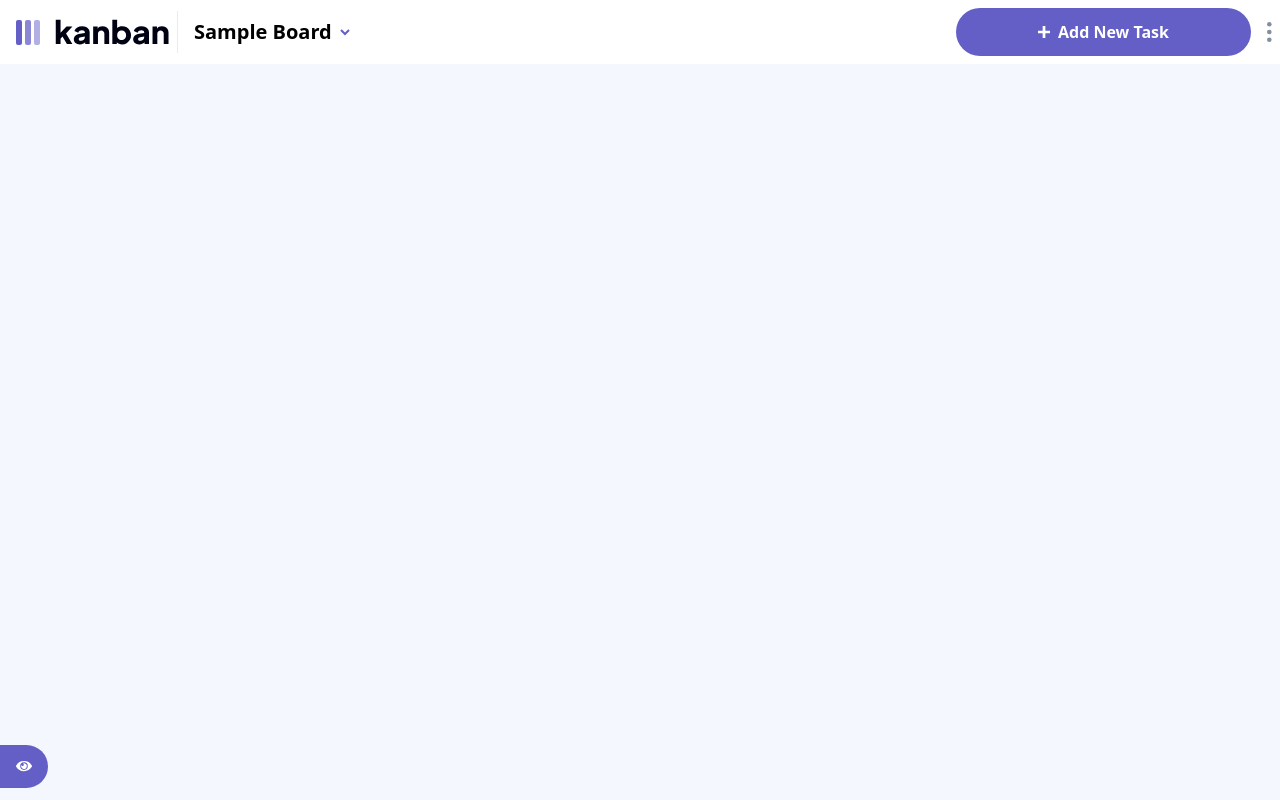
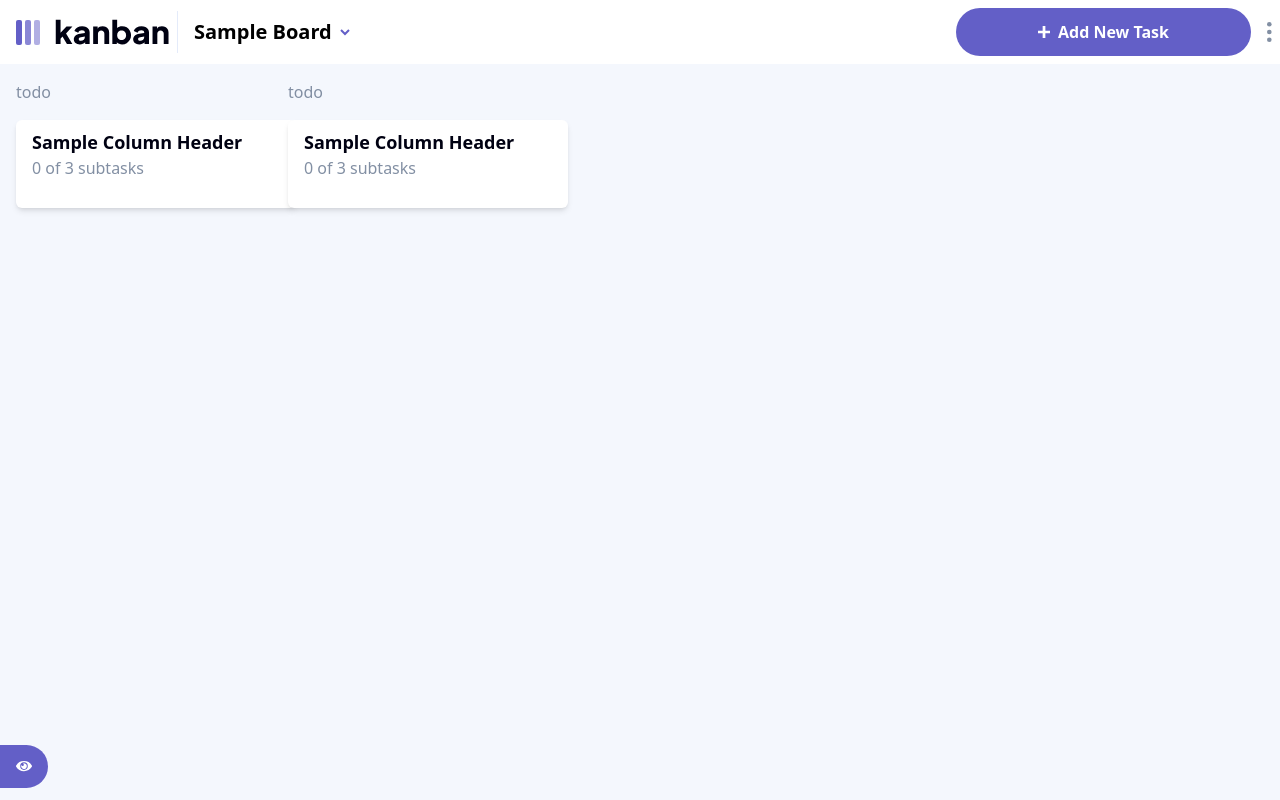
Before and after one commit to hmrbcnto/kanban_app, a Next.js app: page /Board in a window 1280 px wide. Built offline with nearby package versions, Linux system fonts and the light colour scheme.

Commit message:
feat: cleaned up Board page into friendlier bite-sized components

```diff
--- a/src/pages/Board.tsx
+++ b/src/pages/Board.tsx
@@ -1,25 +1,55 @@
+import BoardColumn from '@/components/BoardColumn';
+import ColumnTask from '@/components/ColumnTask';
+import { ColumnTaskProps } from '@/components/ColumnTask/ColumnTask.types';
+import TaskForm from '@/components/Forms/TaskForm';
+import ModifyForm from '@/components/Forms/TaskForm/Modify';
 import MenuBar from '@/components/MenuBar';
 import { MenuItemProps } from '@/components/MenuBar/MenuBar.types';
-import React from 'react';
+import Modal from '@/components/Modal';
+import ModalContext from '@/context/modal/Modal';
+import Script from 'next/script';
+import React, { useContext, useState, useEffect } from 'react';
+import { getBoardData } from '../apis/board';
 
-const Board: React.FC = () => {
 const sampleMenuItems: MenuItemProps[] = [
   {
     display: 'Platform Launch',
     link: 'platform',
+    id: 'menuitem1'
   },
   {
     display: 'Platform Chonk',
     link: 'chonk',
+    id: 'menuitem2'
   }
 ];
 
+const Board: React.FC = () => {
+  const { setIsModalVisible } = useContext(ModalContext);
+  const [board, setBoard] = useState<any>({});
+
+  useEffect(() => {
+    // const data = await getBoardData();
+    const boardData = getBoardData();
+
+    setBoard(boardData);
+  }, [])
   return (
     <>
       <MenuBar
         menuItems={sampleMenuItems}
       />
-      <div className="w-screen h-screen bg-light_grey dark:bg-very_dark_grey">
+      <div className="w-screen h-screen bg-light_grey dark:bg-very_dark_grey pt-20 flex gap-4 overflow-scroll overflow-x-scroll">
+        <BoardColumn
+          name="todo"
+          tasks={board.tasks}
+          onClick={() => {}}
+        />
+        <BoardColumn
+          name="todo"
+          tasks={board.tasks}
+          onClick={() => {}}
+        />
       </div>
     </>
   )
```
Lines whose indentation alone changed are shown as unchanged.
